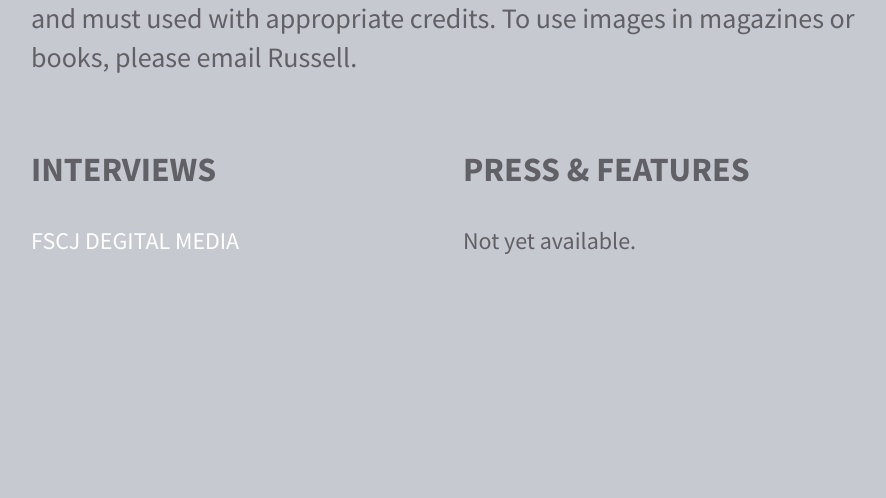
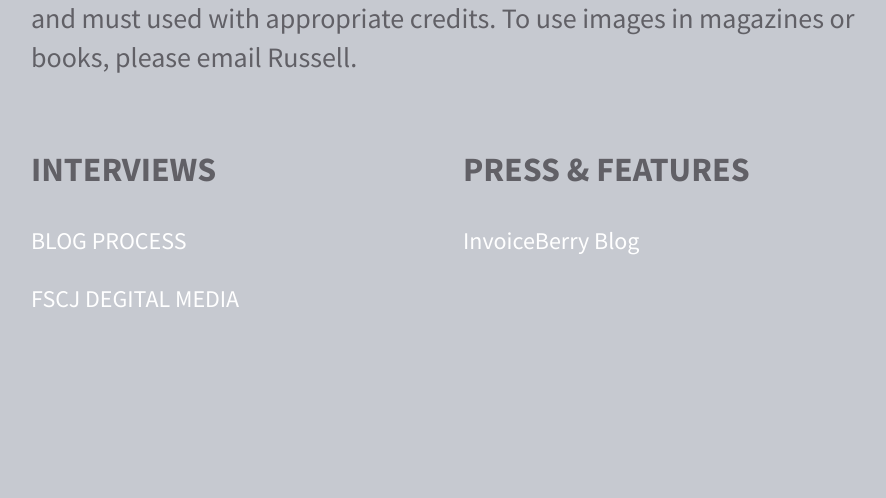
Before and after one commit to jeangustavee/Jean-E-Gustave, a PHP site: page /press in a window 1280 px wide. Shown: the part 4566-5064 px from the top of the page, without its empty margins (159-1045 px from the left). Run offline with PHP 8.4, Linux system fonts and the light colour scheme; some libraries are stand-ins or nearby versions.

Commit message:
press
changes article

```diff
--- a/press.php
+++ b/press.php
@@ -82,12 +82,13 @@
             <div class="section group">
             <div class="col span_1_of_2">
         <h1>INTERVIEWS</h1>
-                <p> <a href="https://blogs.fscj.edu/digital_media/featured-student-jean-gustave/">FSCJ DEGITAL MEDIA</a> </p>
+                <p> <a href="http://www.blogprocess.com/interview-with-jean-edouard-gustave-entrepreneur-antean-studios-founder/" target="_blank">BLOG PROCESS</a> </p>
+                <p> <a href="https://blogs.fscj.edu/digital_media/featured-student-jean-gustave/" target="_blank">FSCJ DEGITAL MEDIA</a> </p>
             </div>
 
                 <div class="col span_1_of_2">
          <h1>PRESS & FEATURES</h1>
-                    <p>Not yet available.</p>
+                    <p> <a href="http://blog.invoiceberry.com/2017/01/15-innovative-ideas-get-business-off-ground-expert-tips/" target="_blank">InvoiceBerry Blog</a> </p>
             </div>
                 </div>
             <br><br>
```
